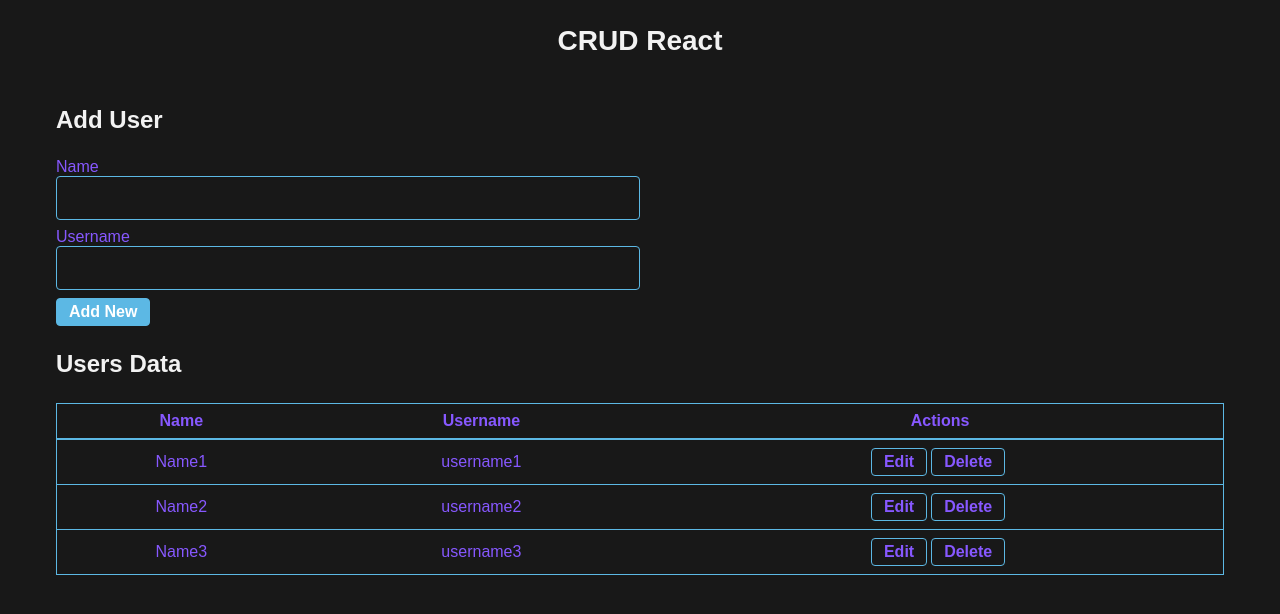
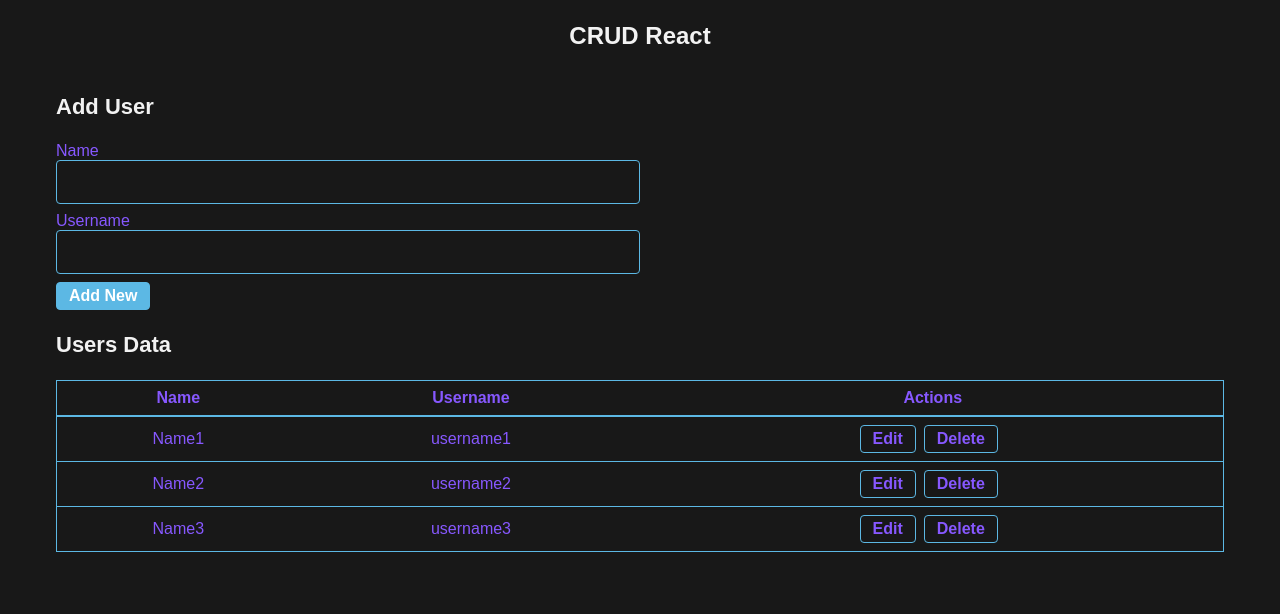
Before and after one commit to alyailyasa/CRUD, a React (Create React App) app: page / in a window 1280 px wide. Shown: the top 614 px of the page. Built offline with nearby package versions, Linux system fonts and the light colour scheme.

Commit message:
Update index.css

```diff
--- a/src/index.css
+++ b/src/index.css
@@ -1,6 +1,6 @@
 html {
   box-sizing: border-box;
-  font-family: sans-serif;
+  font-family: Arial, Helvetica, sans-serif;
 }
 
 *,
@@ -16,25 +16,25 @@ body {
 
 h1,
 h2 {
-  margin: 1.5rem 0;
+  margin: 24px 0;
   font-weight: 600;
-  font-family: sans-serif;
-  line-height: 1.2;
+  font-family: Arial, Helvetica, sans-serif;
+  line-height: 1;
   color: #F2F2F2;
 }
 
 h1 {
   text-align: center;
-  font-size: 1.75rem;
+  font-size: 24px;
 }
 
 h2 {
-  font-size: 1.5rem;
+  font-size: 22px;
 }
 
 .container {
   max-width: 1200px;
-  padding: 0 1rem;
+  padding: 0 16px;
   margin-left: auto;
   margin-right: auto;
 }
@@ -44,33 +44,34 @@ h2 {
   display: flex;
   flex-direction: row;
   flex-wrap: wrap;
-  margin-left: -1rem;
-  margin-right: -1rem;
+  margin-left: -16px;
+  margin-right: -16px;
 }
 
 .flex-small{
   flex-basis: 100%;
-  padding-left: 1rem;
-  padding-right: 1rem;
+  padding-left: 16px;
+  padding-right: 16px;
   padding-bottom: 30px;
 }
+
 .flex-large {
   flex-basis: 100%;
-  padding-left: 1rem;
-  padding-right: 1rem;
+  padding-left: 16px;
+  padding-right: 16px;
 }
 
 /** Forms **/
 [type=text]{
   display: block;
+  background: transparent;
   border: 1px solid #5CB8E4;
   color: #ffffff;
+  outline: none;
   border-radius: 4px;
-  padding: 0.75rem;
-  outline: none;
-  background: transparent;
-  margin-bottom: 0.5rem;
-  font-size: 1rem;
+  padding: 12px;
+  margin-bottom: 8px;
+  font-size: 16px;
   width: 50%;
   line-height: 1;
 }
@@ -98,24 +99,24 @@ td {
 th,
 td {
   text-align: center;
-  padding: 0.5rem;
+  padding: 8px;
 }
 
 /** Buttons **/
 .button, button, [type=submit], [type=reset], [type=button] {
+  cursor: pointer;
   display: inline-block;
   border: 1px solid #5CB8E4;
-  border-radius: 4px;
   background: #5CB8E4;
   color: #ffffff;
-  font-weight: 600;
-  font-family: sans-serif;
-  font-size: 16px;
-  padding: 0.25rem 0.75rem;
-  margin-right: 0.25rem;
+  border-radius: 4px;
   vertical-align: middle;
   text-align: center;
-  cursor: pointer;
+  font-weight: 600;
+  font-family: Arial, Helvetica, sans-serif;
+  font-size: 16px;
+  padding: 4px 12px;
+  margin-right: 8px;
 }
 
 .muted-button {
```
